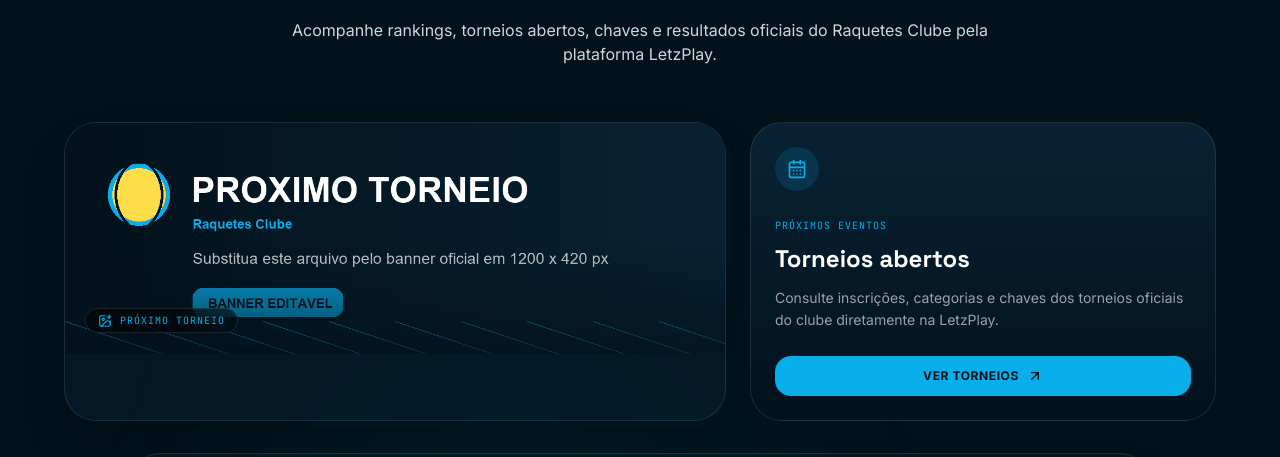
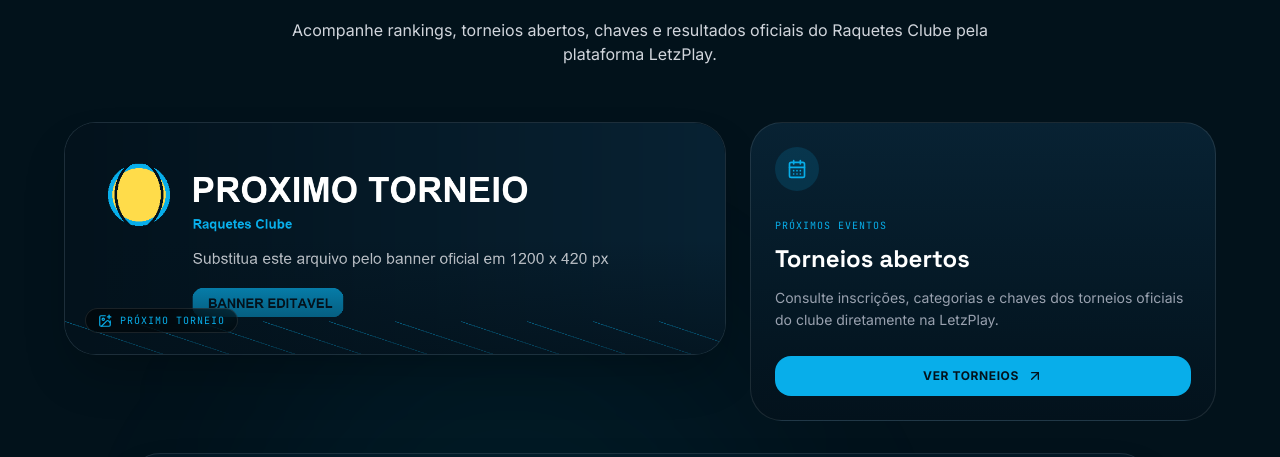
Before and after one commit to raquetesclube20/raquetesclube, a React (Vite) app: page / in a window 1280 px wide. Shown: the part 9220-9677 px from the top of the page. Built offline with nearby package versions, Linux system fonts and the light colour scheme; no server answers.

Commit message:
Corrige altura do banner de torneio

```diff
--- a/src/components/RankingTorneios.tsx
+++ b/src/components/RankingTorneios.tsx
@@ -60,7 +60,7 @@
             whileInView={{ opacity: 1, y: 0 }}
             viewport={{ once: true }}
             transition={{ duration: 0.45 }}
-            className="lg:col-span-7 bg-panel-dark/40 border border-white/10 rounded-3xl overflow-hidden shadow-2xl"
+            className="lg:col-span-7 self-start bg-panel-dark/40 border border-white/10 rounded-3xl overflow-hidden shadow-2xl"
           >
             <div className="relative aspect-[20/7] bg-black/40">
               <img
```
